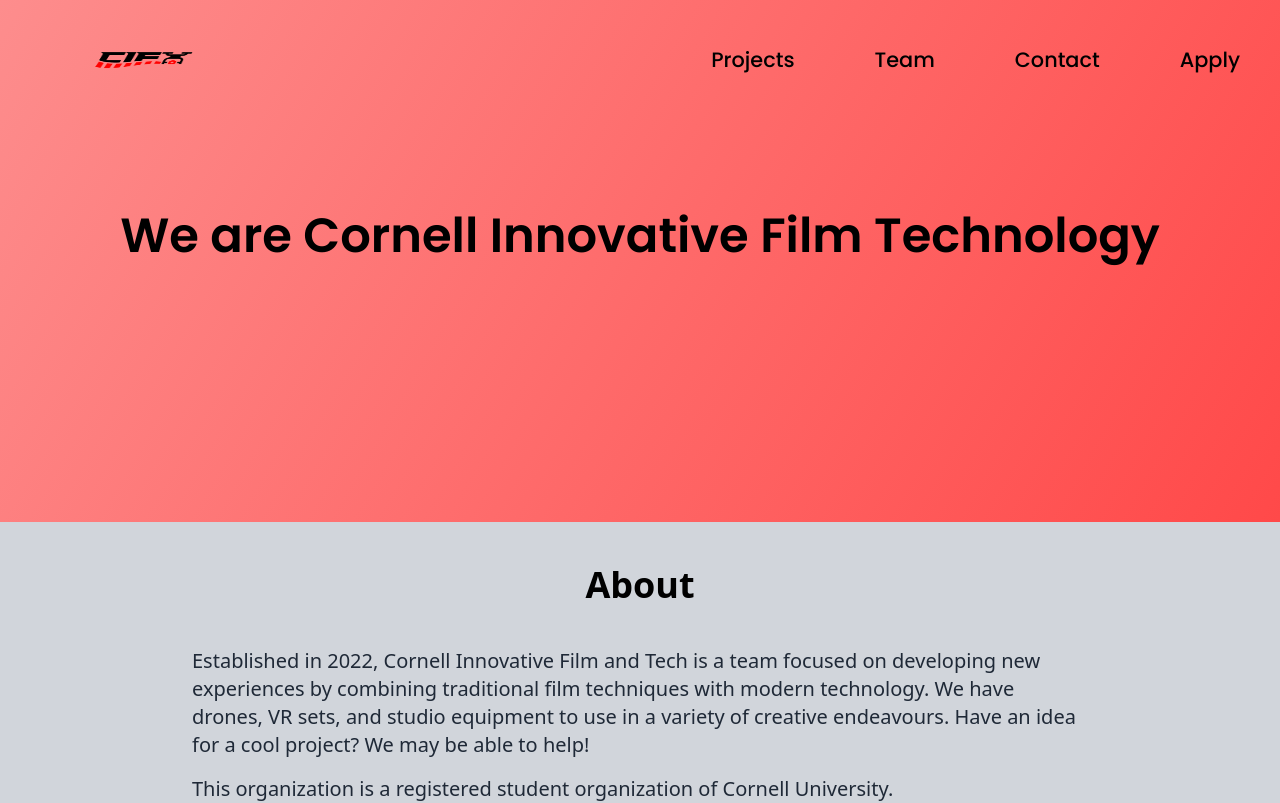
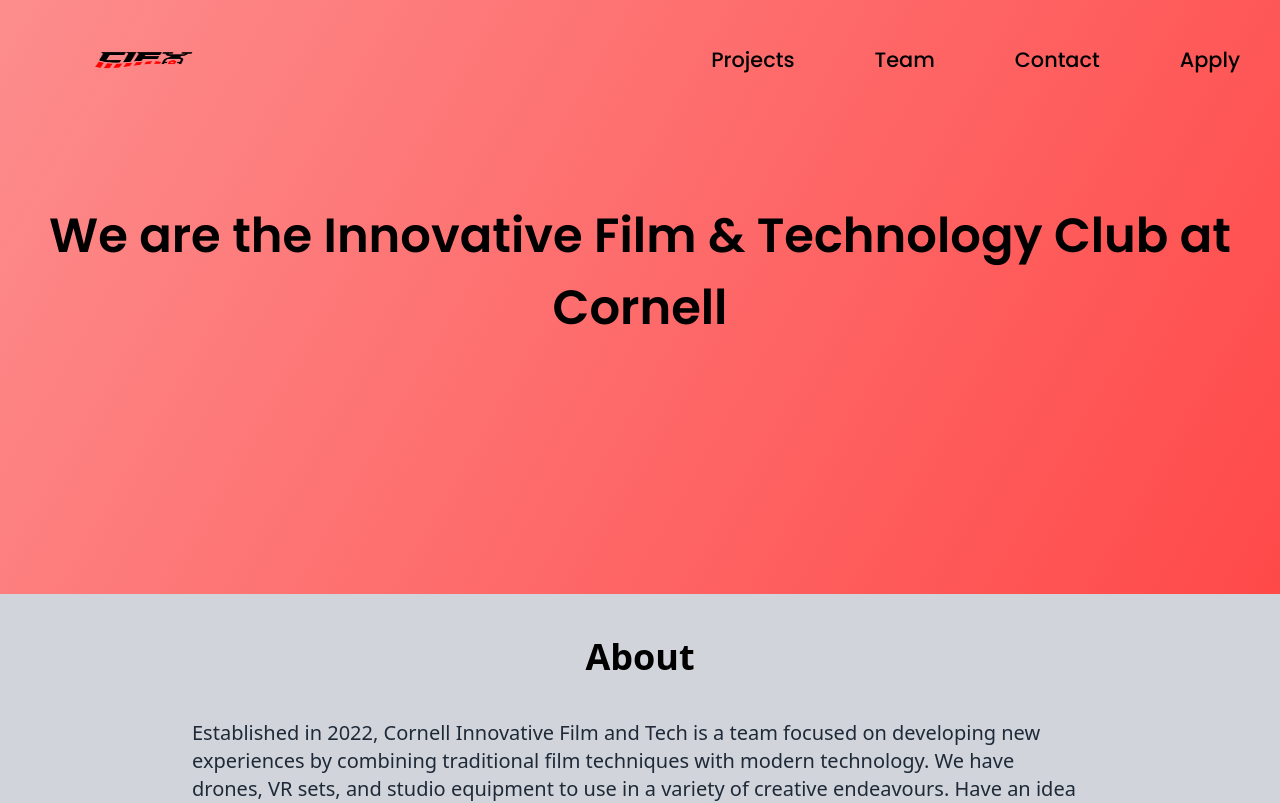
Before and after one commit to Cornell-IFT/ClubWebsite, a React (Create React App) app: page / in a window 1280 px wide. Shown: the top 803 px of the page. Built offline with nearby package versions, Linux system fonts and the light colour scheme.

Commit message:
Update Header.js
Updated the club name to: Innovative Film & Technology Club at Cornell

```diff
--- a/src/components/Header.js
+++ b/src/components/Header.js
@@ -7,7 +7,7 @@
   console.log(pathname)
   switch (pathname) {
     case "":
-      return "We are Cornell Innovative Film Technology"
+      return "We are the Innovative Film & Technology Club at Cornell"
     case "projects":
       return "Projects"
     case "team":
```
